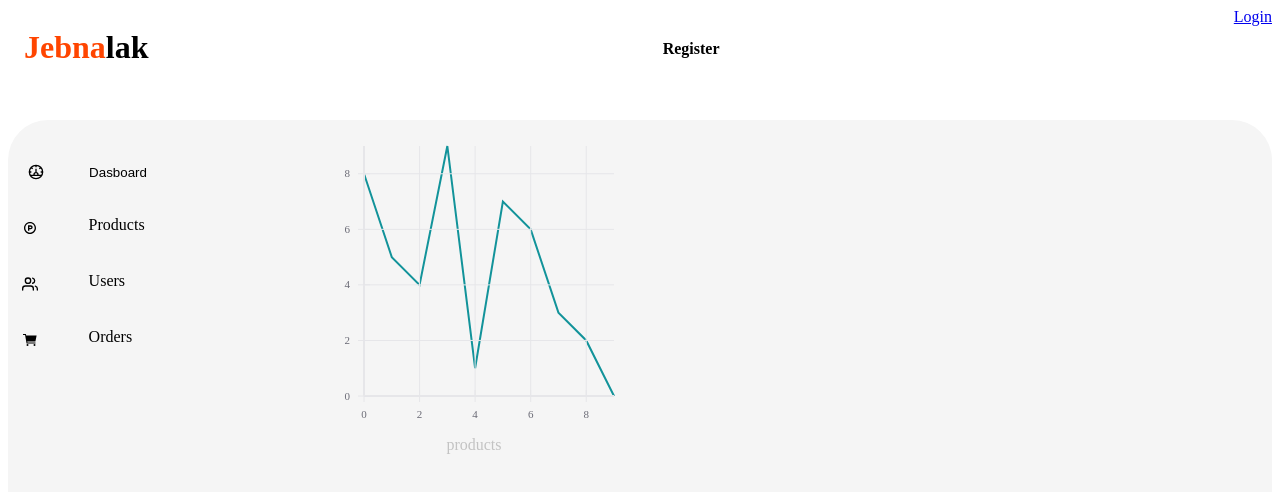
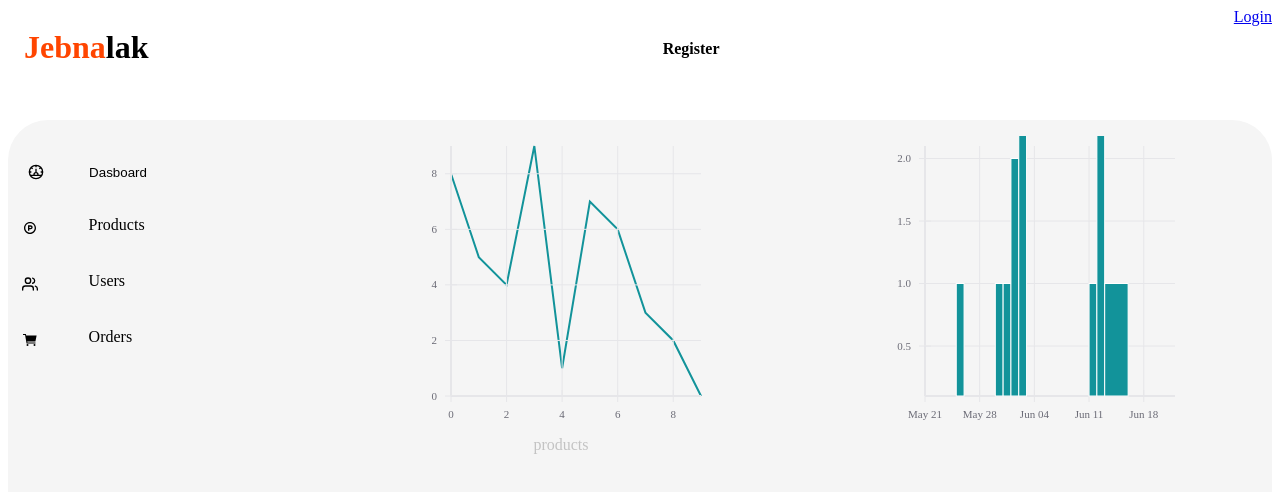
Before and after one commit to C4-Rubaalnadi/MERAKI_Academy_Project_5, a React (Create React App) app in the folder frontend/: page /admin in a window 1280 px wide. Shown: the top 492 px of the page. Built offline with nearby package versions, Linux system fonts and the light colour scheme.

Commit message:
add seconed chart

```diff
--- a/frontend/src/components/admin/chart.js
+++ b/frontend/src/components/admin/chart.js
@@ -1,7 +1,7 @@
 import React, { useState } from 'react';
 import '../admin/admin.css';
 import '../../../node_modules/react-vis/dist/style.css';
-import {XYPlot,XAxis,YAxis, LineSeries,VerticalGridLines,HorizontalGridLines, ChartLabel} from 'react-vis';
+import {XYPlot,XAxis,YAxis, LineSeries,VerticalGridLines,HorizontalGridLines, ChartLabel,VerticalRectSeries} from 'react-vis';
 
 const info = [
     {x: 0, y: 8},
@@ -16,11 +16,21 @@ const info = [
     {x: 9, y: 0}]
 const Chart =()=>{
     const[data,setData]= useState(info);
-
-
+  const[timestamp,setTimeStamp]=useState(new Date('May 23 2017').getTime())
+  const [ONE_DAY,setONE_DAY]=useState(86400000)
+    const[data1,setData1]=useState([
+      {x0: ONE_DAY * 2, x: ONE_DAY * 3, y: 1},
+      {x0: ONE_DAY * 7, x: ONE_DAY * 8, y: 1},
+      {x0: ONE_DAY * 8, x: ONE_DAY * 9, y: 1},
+      {x0: ONE_DAY * 9, x: ONE_DAY * 10, y: 2},
+      {x0: ONE_DAY * 10, x: ONE_DAY * 11, y: 2.2},
+      {x0: ONE_DAY * 19, x: ONE_DAY * 20, y: 1},
+      {x0: ONE_DAY * 20, x: ONE_DAY * 21, y: 2.5},
+      {x0: ONE_DAY * 21, x: ONE_DAY * 24, y: 1}
+    ].map(el => ({x0: el.x0 + timestamp, x: el.x + timestamp, y: el.y})))
 
     return (
-      <div className="">
+      <div className="chart"><div>
         <XYPlot height={300} width={300}>
           <LineSeries data={data} />
           <VerticalGridLines />
@@ -29,7 +39,20 @@ const Chart =()=>{
   <XAxis />
   <YAxis />
 
-        </XYPlot>
+        </XYPlot></div><div>
+        <XYPlot
+      xDomain={[timestamp - 2 * ONE_DAY, timestamp + 30 * ONE_DAY]}
+      yDomain={[0.1, 2.1]}
+      xType="time"
+      width={300}
+      height={300}
+    >
+      <VerticalGridLines />
+      <HorizontalGridLines />
+      <XAxis />
+      <YAxis />
+      <VerticalRectSeries data={data1} style={{stroke: '#fff'}} />
+    </XYPlot></div>
       </div>
     );
   }
```
